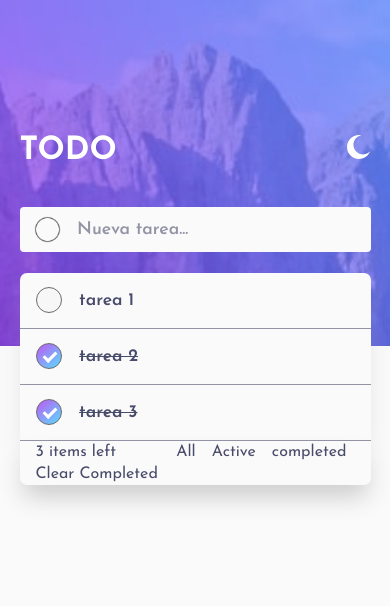
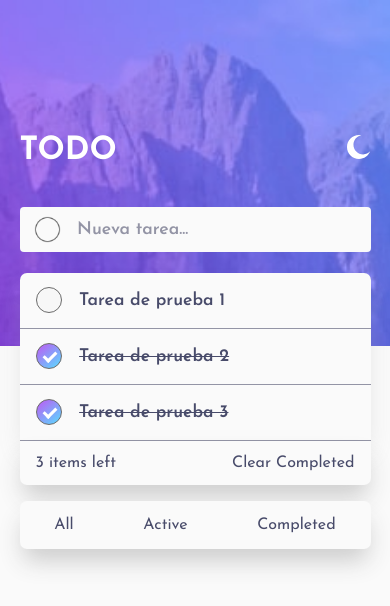
Before and after one commit to jorgeheiden/Todo-app, an Angular app: page / in a window 390 px wide. Shown: the top 606 px of the page. Built offline with nearby package versions, Linux system fonts and the light colour scheme.

Commit message:
Responsive mobile v1

```diff
--- a/src/app/componentes/home/home.component.html
+++ b/src/app/componentes/home/home.component.html
@@ -31,9 +31,15 @@
                 <div class="opciones-center">
                     <li (click)="mostrarTodasLasTareas()">All</li>
                     <li (click)="tareasActivas()">Active</li>
-                    <li (click)="tareasCompletadas()">completed</li>
+                    <li (click)="tareasCompletadas()">Completed</li>
                 </div>
                 <li class="clear" (click)="limpiarTareasCompletadas()">Clear Completed</li>
+            </ul>
+
+            <ul class="opciones-center-mobile" [ngClass]="{'contenedor-tareas-li-background-light':estado1, 'contenedor-tareas-li-background-dark':estado2, 'font-color-light':estado1, 'font-color-dark':estado2}">
+                <li (click)="mostrarTodasLasTareas()" >All</li>
+                <li (click)="tareasActivas()" >Active</li>
+                <li (click)="tareasCompletadas()" >Completed</li>
             </ul>
         </div>
     </div>
--- a/src/app/componentes/home/home.component.scss
+++ b/src/app/componentes/home/home.component.scss
@@ -215,6 +215,22 @@
 .opciones-center li:hover{
   color: hsl(220, 100%, 53%)
 }
+.opciones-center-mobile{
+  display: none;
+  justify-content: space-around;
+  align-items: center;
+  background-color: white;
+  width: 100%;
+  min-height: 3rem;
+  border-radius: 7px 7px 7px 7px;
+  box-shadow: 0px 15px 25px -4px rgba(53, 53, 53, 0.24);
+  margin-top: 1rem;
+  list-style: none;
+  cursor: pointer;
+}
+.opciones-center-mobile li:hover{
+  color: hsl(220, 100%, 53%)
+}
 .clear {
   cursor: pointer;
 }
@@ -263,4 +279,10 @@
     background-repeat: no-repeat;
     background-size: cover;
   }
+  .opciones-center{
+    display: none;
+  }
+  .opciones-center-mobile{
+    display: flex;
+  }
 }
--- a/src/app/componentes/home/home.component.ts
+++ b/src/app/componentes/home/home.component.ts
@@ -9,9 +9,9 @@ import { FormControl } from '@angular/forms';
 })
 export class HomeComponent implements OnInit {
   tareas = [
-    { tarea: 'tarea 1', estado: false, hover: true, ocultar: false },
-    { tarea: 'tarea 2', estado: true, hover: true, ocultar: false },
-    { tarea: 'tarea 3', estado: true, hover: true, ocultar: false },
+    { tarea: 'Tarea de prueba 1', estado: false, hover: true, ocultar: false },
+    { tarea: 'Tarea de prueba 2', estado: true, hover: true, ocultar: false },
+    { tarea: 'Tarea de prueba 3', estado: true, hover: true, ocultar: false },
   ];
   ocultarBoton = true;
   itemsLeft!: number;
```
